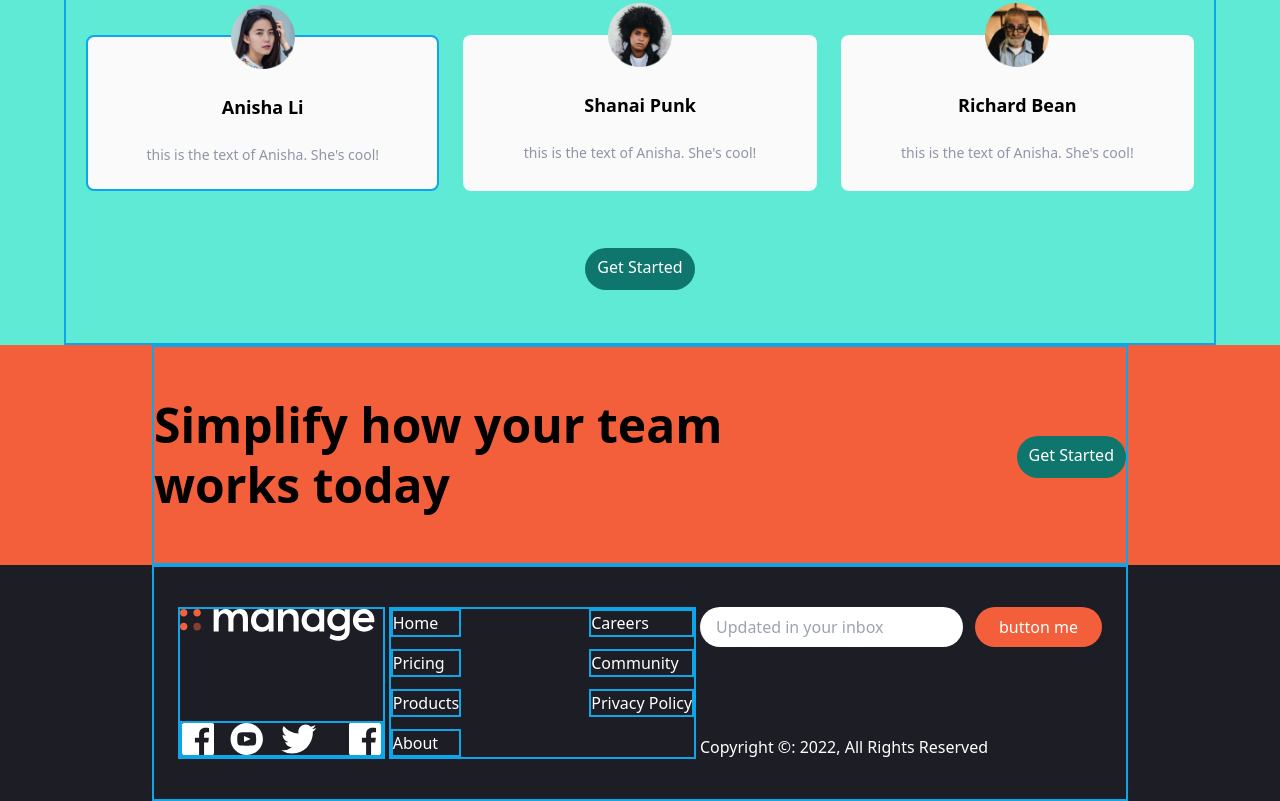
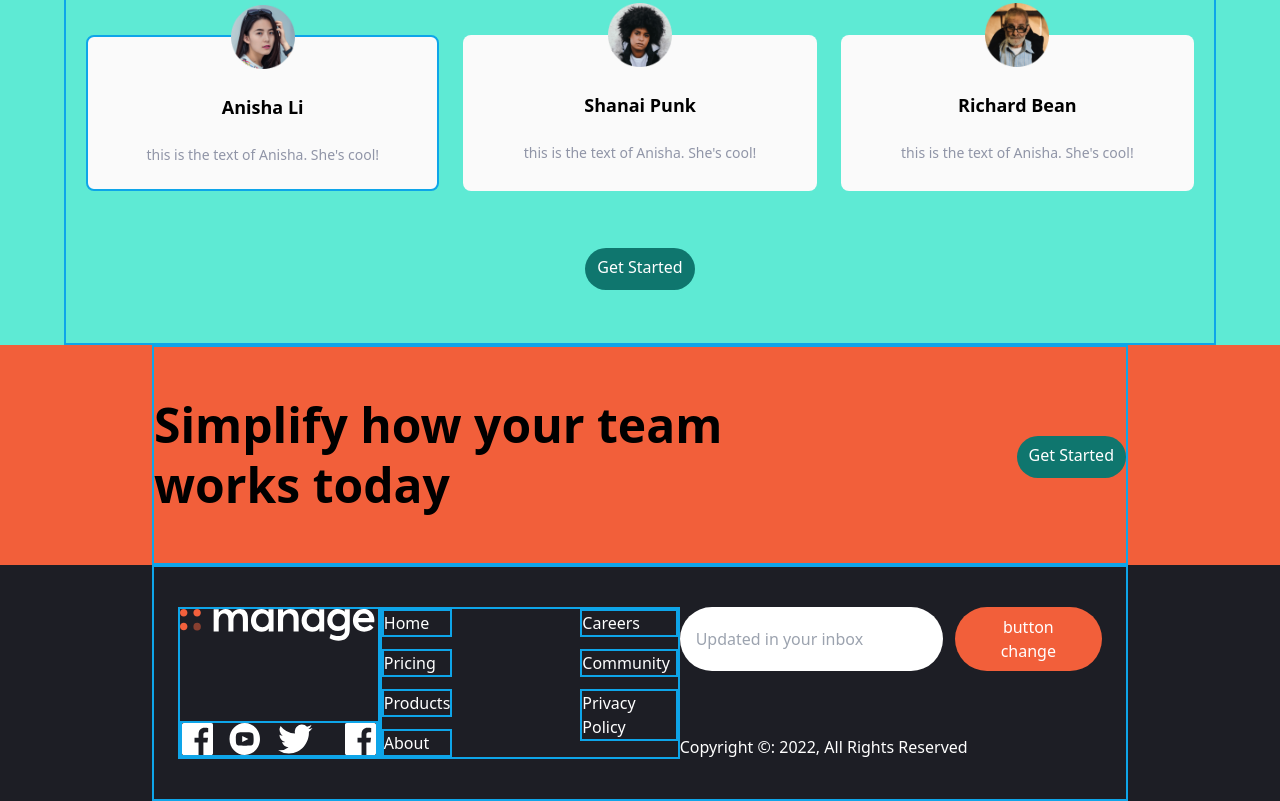
Before and after one commit to TomE1/TailwindT, a website: page index.html in a window 1280 px wide. Shown: the part 1334-2135 px from the top of the page. Drawn offline with Linux system fonts and the light colour scheme.

Commit message:
button change

```diff
--- a/index.html
+++ b/index.html
@@ -366,7 +366,7 @@
               <button
                 class="px-6 py-2 text-white rounded-full bg-brightRed hover:bg-brightRedLight focus:outline-none"
               >
-                button me
+                button change
               </button>
             </div>
           </form>
```
